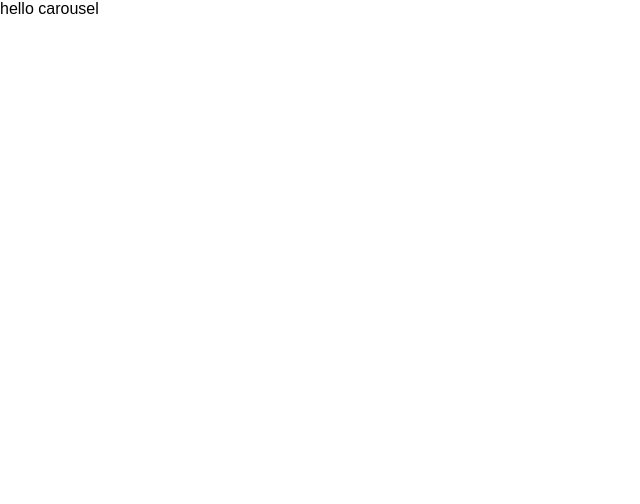
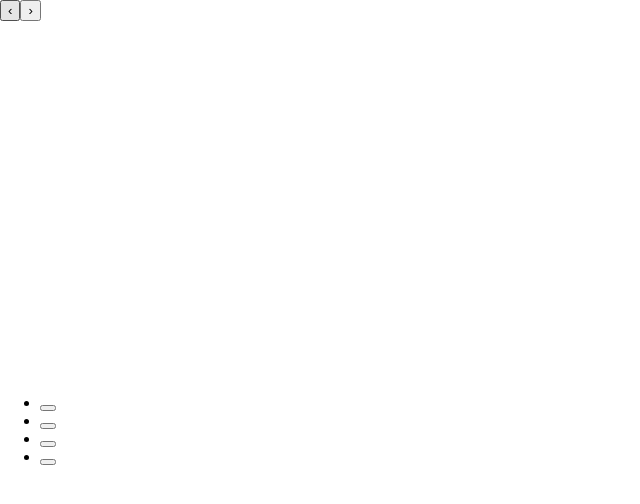
Before and after one commit to ElonXun/rc-element, a React app: page / in a window 1280 px wide. Shown: the top 504 px of the page, without its empty margins (0-640 px from the left). Built offline with nearby package versions, Linux system fonts and the light colour scheme; the HTML template or start-up script is replaced by a standard one.

Commit message:
修改轮播图组件

```diff
--- a/src/components/carousel/demo/carouselDemo.tsx
+++ b/src/components/carousel/demo/carouselDemo.tsx
@@ -1,6 +1,6 @@
 import * as React from 'react';
 import Carousel from '../src/carousel';
-import CarouselItem from '../src/carousel_item';
+// import CarouselItem from '../src/carousel_item';
 
 class CarouselDemo extends React.Component<{}, {}> {
 
@@ -14,8 +14,13 @@ class CarouselDemo extends React.Component<{}, {}> {
         return (
             <div className="App">
                 <div style={{ width: '500px' }}>
-                    <Carousel>
-                        <CarouselItem />
+                    <Carousel width={350}>
+                        <div style={{ backgroundColor: '#ccc' }}><h3>4</h3></div>
+                        <div style={{ backgroundColor: '#ccc' }}><h3>1</h3></div>
+                        <div style={{ backgroundColor: '#ccc' }}><h3>2</h3></div>
+                        <div style={{ backgroundColor: '#ccc' }}><h3>3</h3></div>
+                        <div style={{ backgroundColor: '#ccc' }}><h3>4</h3></div>
+                        <div style={{ backgroundColor: '#ccc' }}><h3>1</h3></div>
                     </Carousel>
                 </div>
             </div>
--- a/src/components/carousel/src/carousel.css
+++ b/src/components/carousel/src/carousel.css
@@ -1,4 +1,78 @@
-.rc-el-carousel-container{
+.rc-el-carousel {
+    width: 350px;
+    overflow: hidden;
+    display: inline-block;
+    position: relative;
+}
+
+.rc-el-carousel:hover .rc-el-carousel-arrow {
+    display: inline-block;
+}
+
+.rc-el-carousel-container {
     position: relative;
     height: 150px;
+    width: 2100px;
+    display: inline-block;
 }
+
+.rc-el-carousel-arrow {
+    display: none;
+    border: none;
+    outline: none;
+    padding: 0;
+    margin: 0;
+    height: 36px;
+    width: 36px;
+    cursor: pointer;
+    transition: .3s;
+    border-radius: 50%;
+    background-color: rgba(31, 45, 61, .11);
+    color: #fff;
+    position: absolute;
+    top: 50%;
+    z-index: 10;
+    transform: translateY(-50%);
+    text-align: center;
+    font-size: 16px;
+}
+
+.rc-el-carousel-arrow-left {
+    left: 16px;
+}
+
+.rc-el-carousel-arrow-right {
+    right: 16px;
+}
+
+.rc-el-carousel-indicators {
+    position: absolute;
+    list-style: none;
+    bottom: 0;
+    left: 50%;
+    transform: translateX(-50%);
+    margin: 0;
+    padding: 0;
+    z-index: 2;
+}
+
+.rc-el-carousel-indicator {
+    display: inline-block;
+    background-color: transparent;
+    padding: 12px 4px;
+    cursor: pointer;
+}
+
+.rc-el-carousel-button {
+    display: block;
+    opacity: .48;
+    width: 30px;
+    height: 2px;
+    background-color: #fff;
+    border: none;
+    outline: none;
+    padding: 0;
+    margin: 0;
+    cursor: pointer;
+    transition: .3s;
+}
--- a/src/components/carousel/src/carousel.tsx
+++ b/src/components/carousel/src/carousel.tsx
@@ -6,28 +6,135 @@ export type ProgressType = 'line' | 'circle' | 'dashboard';
 
 export type ProgressSize = 'default' | 'small';
 
-export interface IProgressProps {
+export interface ICarouselProps {
     textInside?: boolean;
     type?: ProgressType;
+    width?: number;
     // size?: ProgressSize;
 }
 
-export interface ITagStates {
-    closing: boolean;
+export interface ICarouselStates {
+    distance: number;
 }
 
-export default class Carousel extends React.Component<IProgressProps, {}> {
+export default class Carousel extends React.Component<ICarouselProps, ICarouselStates> {
     public static defaultProps = {
     }
-    constructor(props: IProgressProps) {
+    /**
+     * typescript Pass a callback to ref prop instead of a string literal?
+     *
+     * https://github.com/palantir/tslint-react/issues/26
+     *
+     */
+    private carouselElement: HTMLElement;
+    private refHandlers = {
+        carousel: (ref: any) => this.carouselElement = ref,
+    };
+    constructor(props: ICarouselProps) {
         super(props);
+        this.state = {
+            distance: -350,
+        }
+    }
+
+    public componentDidMount() {
+        // var component = this.hello;
+        // const children = React.Children.map(this.props.children, (child: React.ReactElement<{}>) => {
+        //     console.log(child.type.toString);
+        //     return child;
+        // })
+        // console.log(children.length);
+        console.log(this.carouselElement.clientWidth);
+    }
+
+    public toggleArrow = (type: string): void => {
+        let { distance } = this.state;
+        const base = 350;
+        if (type === 'left') {
+            distance = distance + base;
+        } else {
+            distance = distance - base;
+        }
+        if (distance === -base * 5) {
+            distance = -base;
+        }
+        if (distance === 0) {
+            distance = -base * 4;
+        }
+        // let arr = new Array(3).fill(false);
+        // let current = distance / 100 * (-1);
+        // arr[current - 1] = true;
+        // this.solts = arr;
+        console.log(type);
+        this.setState({
+            distance,
+        });
     }
 
     public render() {
+        const { distance } = this.state;
+        const { width } = this.props;
+        const carouselStyle = {
+            transform: `translate(${distance}px, 0)`
+        }
+        /**
+         * child: React.ReactElement<{}> whats wrong?
+         *
+         * https://stackoverflow.com/questions/42261783/how-to-assign-the-correct-typing-to-react-cloneelement-when-giving-properties-to
+         *
+         * The problem is that the definition for ReactChild is this:
+         * type ReactText = string | number;
+         * type ReactChild = ReactElement<any> | ReactText;
+         * If you're sure that child is always a ReactElement then cast it:
+         * return React.cloneElement(child as React.ReactElement<any>, {
+         *     width: this.props.width,
+         *     height: this.props.height
+         * });
+         * Otherwise use the isValidElement type guard:
+         * if (React.isValidElement(child)) {
+         *     return React.cloneElement(child, {
+         *         width: this.props.width,
+         *         height: this.props.height
+         *     });
+         * }
+         */
+        const children = React.Children.map(this.props.children, (child: React.ReactElement<any>, index) => {
+            const style = {
+                ...child.props.style,
+                display: 'inline-block',
+                height: '100%',
+                // width: '350px',
+            }
+            if (width) {
+                style.width = width;
+            }
+            // console.log(child.props.style);
+            return React.cloneElement(child, { style: { ...style }, key: index });
+        })
+        // console.log(children,width);
         return (
-            <div className="rc-el-carousel-container">
-                hello carousel
-                {this.props.children}
+            <div className="rc-el-carousel" ref={this.refHandlers.carousel}>
+                <button className="rc-el-carousel-arrow rc-el-carousel-arrow-left"
+                    onClick={this.toggleArrow.bind(this, 'left')}>{'‹'}</button>
+                <button className="rc-el-carousel-arrow rc-el-carousel-arrow-right"
+                    onClick={this.toggleArrow.bind(this, 'right')}>{'›'}</button>
+                <div className="rc-el-carousel-container" style={carouselStyle}>
+                    {children}
+                </div>
+                <ul className="rc-el-carousel-indicators">
+                    <li className="rc-el-carousel-indicator">
+                        <button className="rc-el-carousel-button" />
+                    </li>
+                    <li className="rc-el-carousel-indicator">
+                        <button className="rc-el-carousel-button" />
+                    </li>
+                    <li className="rc-el-carousel-indicator">
+                        <button className="rc-el-carousel-button" />
+                    </li>
+                    <li className="rc-el-carousel-indicator">
+                        <button className="rc-el-carousel-button" />
+                    </li>
+                </ul>
             </div>
         )
     }
```
